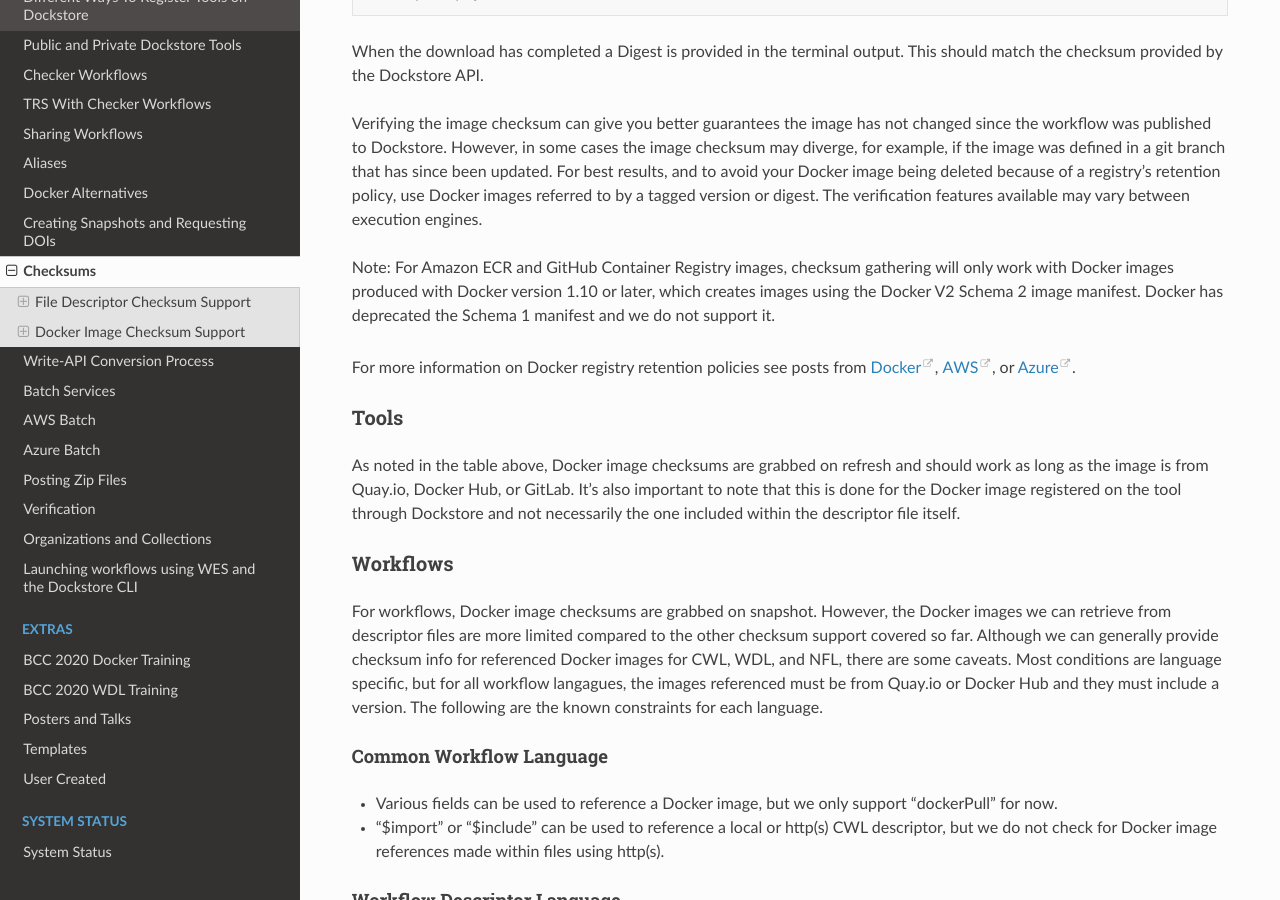
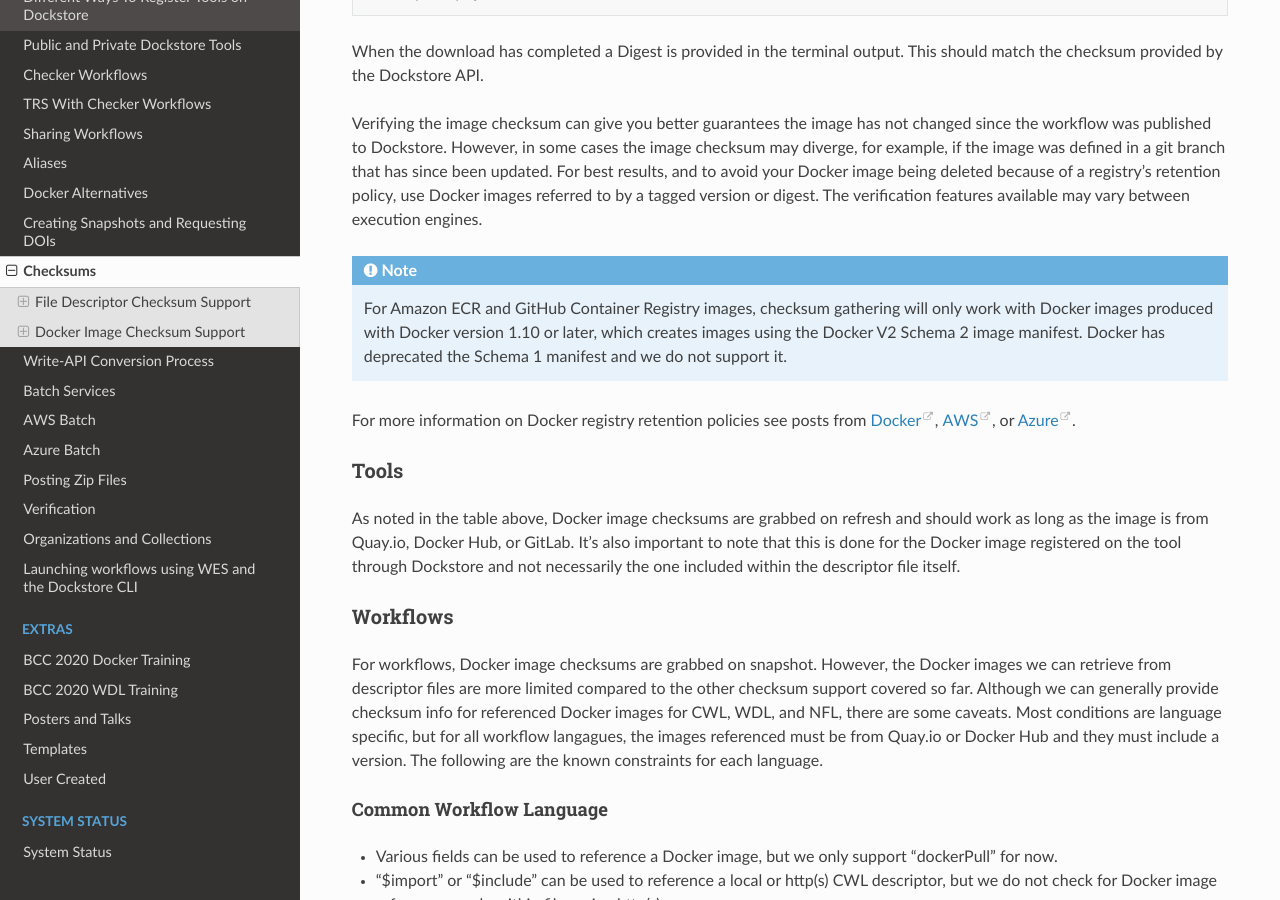
Before and after one commit to dockstore/dockstore-documentation, a Sphinx documentation site: the page built from docs/advanced-topics/checksum-support.rst, in a window 1280 px wide and 900 px high, scrolled down 1975 px. Built offline with Sphinx 7.4.7 and the Read the Docs theme 2.0.0, drawn with Linux system fonts in a browser that asks for light colours.

```diff
--- a/docs/advanced-topics/checksum-support.rst
+++ b/docs/advanced-topics/checksum-support.rst
@@ -87,9 +87,11 @@ However, in some cases the image checksum may diverge, for example, if the image
 been updated. For best results, and to avoid your Docker image being deleted because of a registry's retention policy,
 use Docker images referred to by a tagged version or digest. The verification features available may vary between execution engines.
 
-Note: For Amazon ECR and GitHub Container Registry images, checksum gathering will only work with Docker images produced with
-Docker version 1.10 or later, which creates images using the Docker V2 Schema 2 image manifest.
-Docker has deprecated the Schema 1 manifest and we do not support it.
+.. note::
+
+  For Amazon ECR and GitHub Container Registry images, checksum gathering will only work with Docker images produced with
+  Docker version 1.10 or later, which creates images using the Docker V2 Schema 2 image manifest.
+  Docker has deprecated the Schema 1 manifest and we do not support it.
 
 For more information on Docker registry retention policies see posts from `Docker <https://www.docker.com/blog/scaling-dockers-business-to-serve-millions-more-developers-storage/>`_,
 `AWS <https://aws.amazon.com/blogs/compute/clean-up-your-container-images-with-amazon-ecr-lifecycle-policies/>`_,
```
